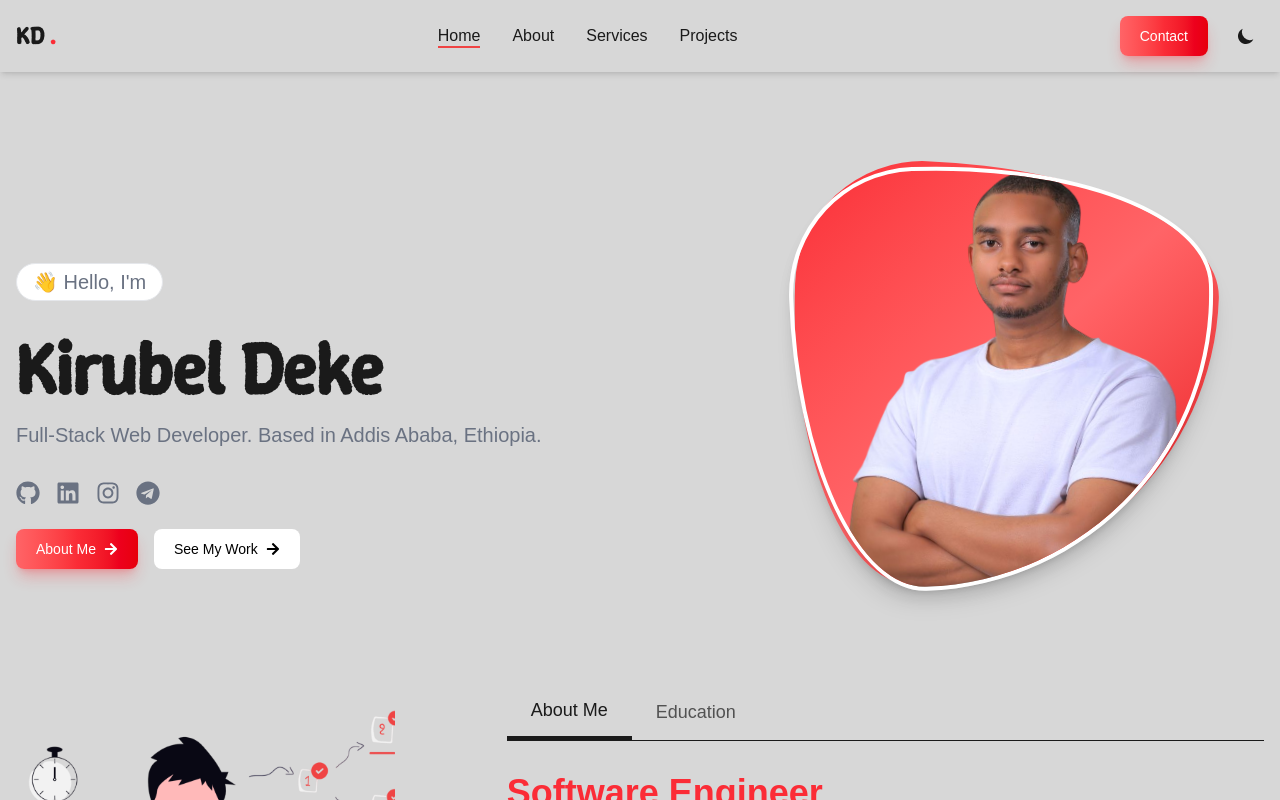
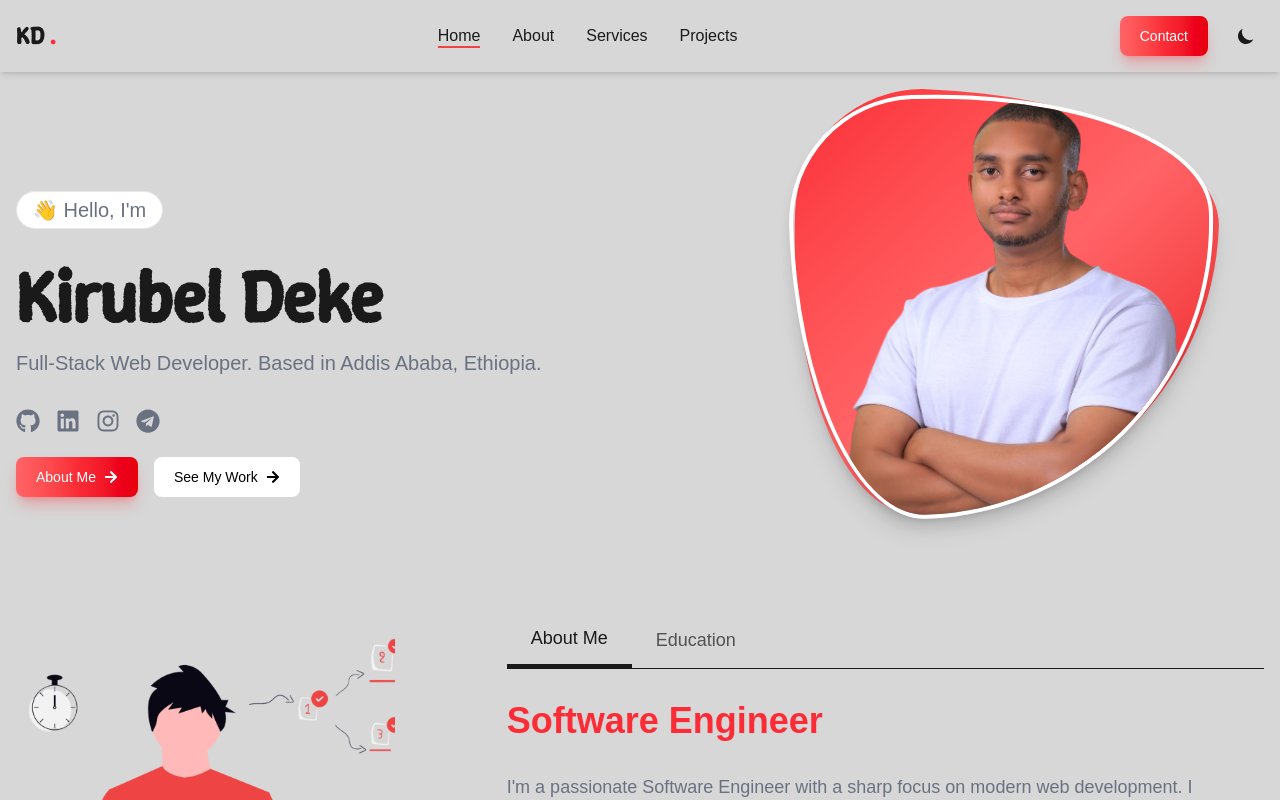
Before and after one commit to KirubDeke/portfolio, a Next.js app: page / in a window 1280 px wide. Shown: the top 800 px of the page. Built offline with nearby package versions, Linux system fonts and the light colour scheme.

Commit message:
margin fixed

```diff
--- a/components/Landing.tsx
+++ b/components/Landing.tsx
@@ -12,7 +12,7 @@ export default function LandingPage() {
                 <meta name="description" content="Portfolio of Kirubel Deke – Full-Stack Developer based in Ethiopia." />
             </Head>
             <main>
-                <section id='home' className="bg-background dark:bg-background mt-25">
+                <section id='home' className="bg-background dark:bg-background mt-7">
                     <div className="grid max-w-screen-xl px-4 py-8 mx-auto lg:gap-8 xl:gap-0 lg:py-16 lg:grid-cols-12">
                         <div className="mr-auto place-self-center lg:col-span-7 mt-20">
                             <p className="max-w-2xl mb-6 font-light text-gray-500 lg:mb-8 md:text-lg lg:text-xl dark:text-gray-400 border border-gray-200 bg-white rounded-3xl px-4 py-1 inline-block">👋 Hello, {"I'm"} </p>
```
